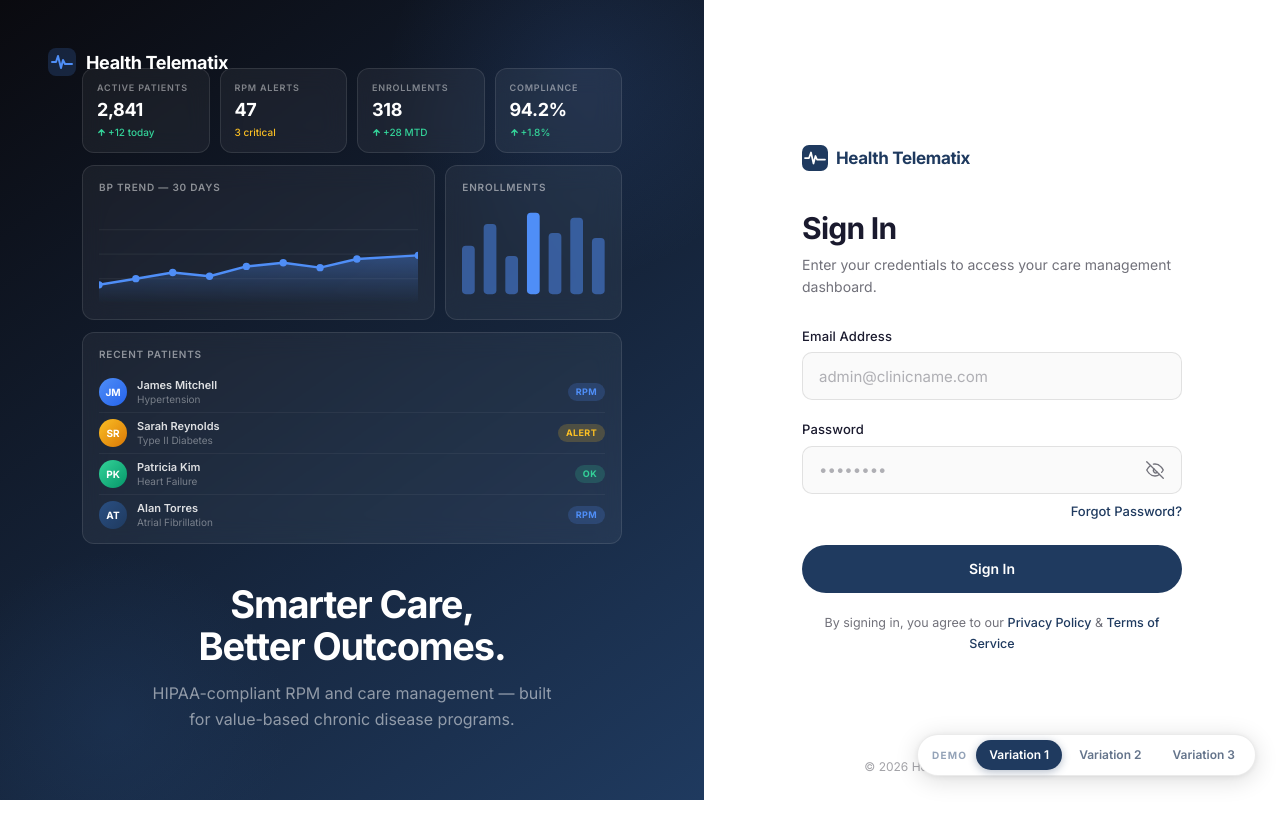
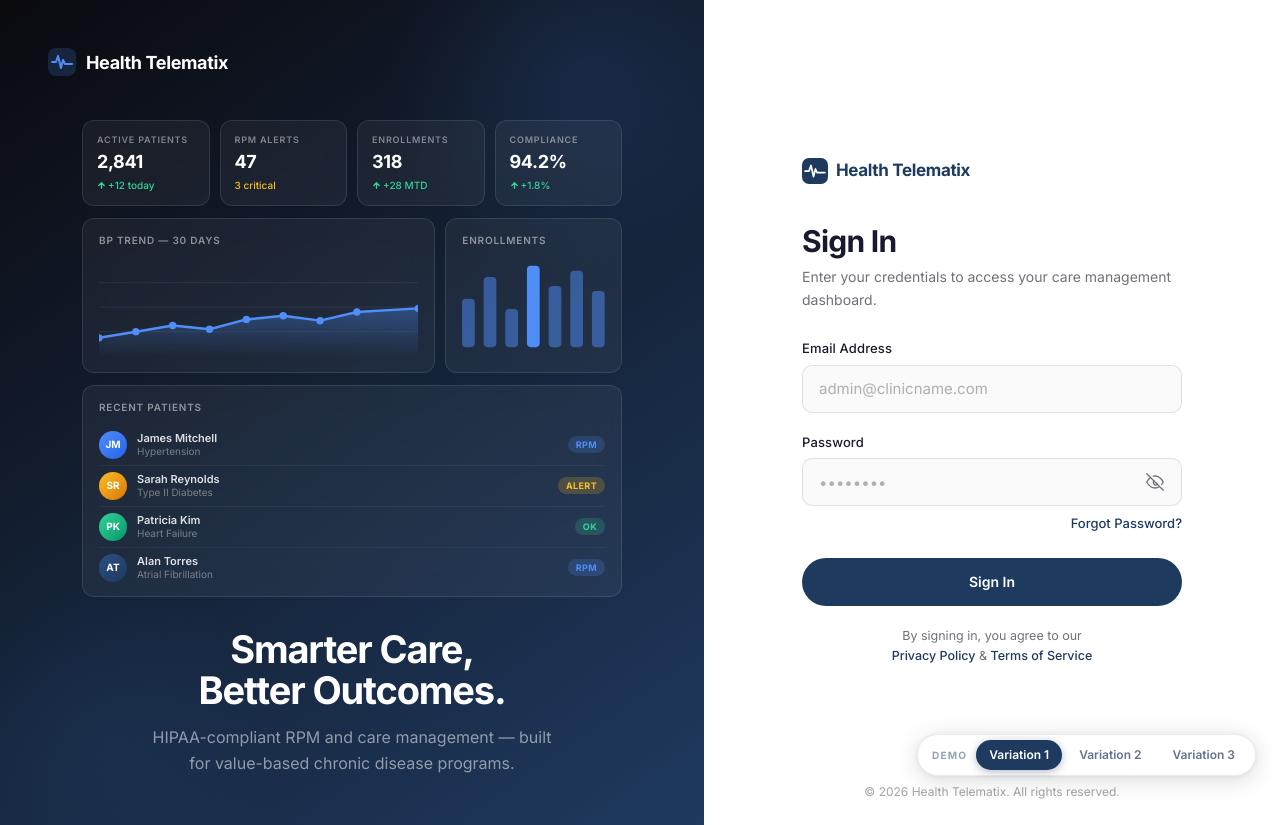
Before and after one commit to tanmaythakare14/Health---Telematix---Design-Theme, a React (Vite) app: page / in a window 1280 px wide. Before the commit the page ends 800 px from the top, so only its background shows below. Built offline with nearby package versions, Linux system fonts and the light colour scheme.

Commit message:
fix: adjust spacing and dimensions in SignIn components for better layout

```diff
--- a/src/pages/auth/SignIn.jsx
+++ b/src/pages/auth/SignIn.jsx
@@ -154,9 +154,11 @@ export default function SignIn() {
         {/* Legal */}
         <p className="auth-legal">
           By signing in, you agree to our{' '}
-          <a href="#">Privacy Policy</a>
-          {' '}&amp;{' '}
-          <a href="#">Terms of Service</a>
+          <span style={{ whiteSpace: 'nowrap' }}>
+            <a href="#">Privacy Policy</a>
+            {' '}&amp;{' '}
+            <a href="#">Terms of Service</a>
+          </span>
         </p>
       </div>
 
--- a/src/pages/auth/SignInV2.jsx
+++ b/src/pages/auth/SignInV2.jsx
@@ -547,9 +547,11 @@ export default function SignInV2() {
             {/* Legal */}
             <p style={{ marginTop: 20, fontSize: 12, color: '#94A3B8', textAlign: 'center', lineHeight: 1.6 }}>
               By signing in, you agree to our{' '}
-              <a href="#" style={{ color: '#2563EB', textDecoration: 'none', fontWeight: 500 }}>Privacy Policy</a>
-              {' '}&amp;{' '}
-              <a href="#" style={{ color: '#2563EB', textDecoration: 'none', fontWeight: 500 }}>Terms of Service</a>
+              <span style={{ whiteSpace: 'nowrap' }}>
+                <a href="#" style={{ color: '#2563EB', textDecoration: 'none', fontWeight: 500 }}>Privacy Policy</a>
+                {' '}&amp;{' '}
+                <a href="#" style={{ color: '#2563EB', textDecoration: 'none', fontWeight: 500 }}>Terms of Service</a>
+              </span>
             </p>
           </div>
 
--- a/src/pages/auth/SignInV4.jsx
+++ b/src/pages/auth/SignInV4.jsx
@@ -34,7 +34,7 @@ function EyeIcon({ open }) {
 /* ─── Right Panel Illustration (teal panel art) ────────────────── */
 function PanelIllustration() {
   return (
-    <svg width="340" height="320" viewBox="0 0 340 320" fill="none">
+    <svg width="260" height="244" viewBox="0 0 340 320" fill="none">
       {/* Central monitor / device */}
       <rect x="100" y="80" width="140" height="100" rx="10" fill="rgba(255,255,255,0.12)" stroke="rgba(255,255,255,0.25)" strokeWidth="2"/>
       {/* Screen content */}
@@ -411,13 +411,13 @@ export default function SignInV4() {
           pointerEvents: 'none',
         }} />
 
-        {/* Content — left-aligned column, 40px gap between all sections */}
+        {/* Content — left-aligned column, 24px gap between all sections */}
         <div style={{
           position: 'relative', zIndex: 1,
           width: '100%', maxWidth: 400,
           display: 'flex', flexDirection: 'column',
           alignItems: 'flex-start',
-          gap: 40,
+          gap: 24,
         }}>
 
           {/* Illustration */}
--- a/src/styles/auth.css
+++ b/src/styles/auth.css
@@ -44,7 +44,7 @@
   flex-direction: column;
   align-items: center;
   justify-content: center;
-  padding: 48px;
+  padding: 120px 48px 48px;
   position: relative;
   overflow: hidden;
   min-height: 100vh;
@@ -83,7 +83,7 @@
   display: flex;
   flex-direction: column;
   align-items: center;
-  margin-top: 40px;
+  margin-top: 32px;
 }
 
 .auth-left__logo {
```
